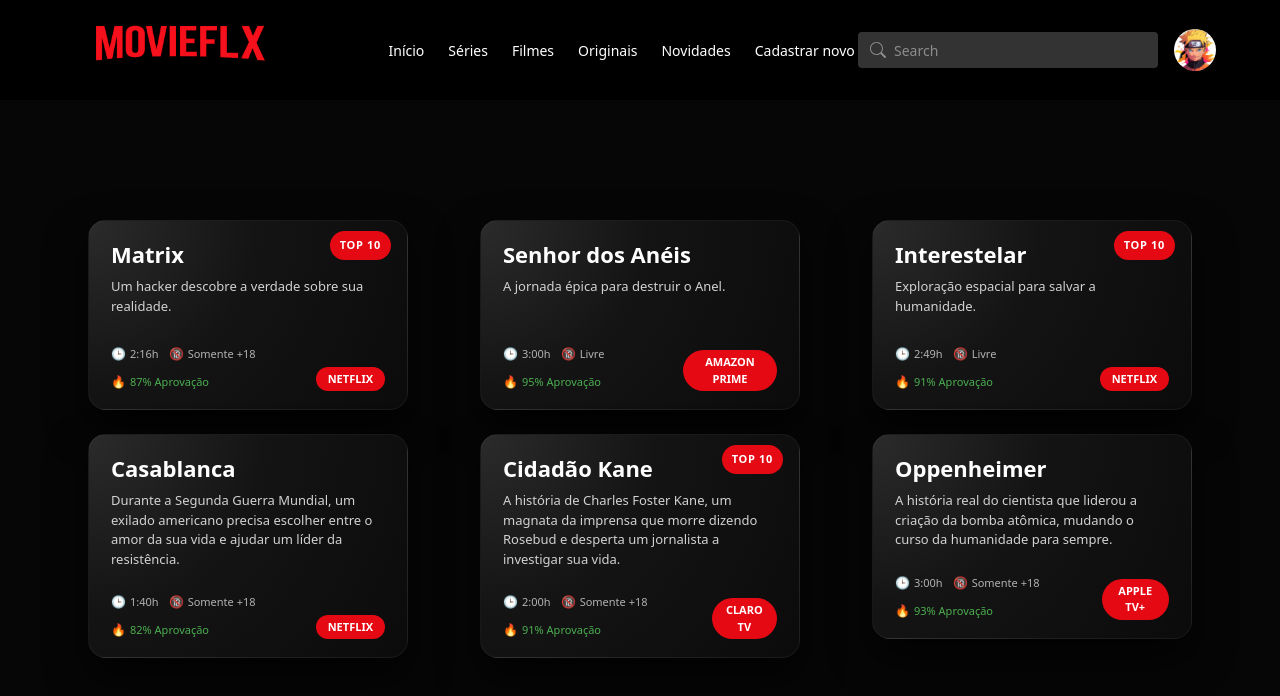
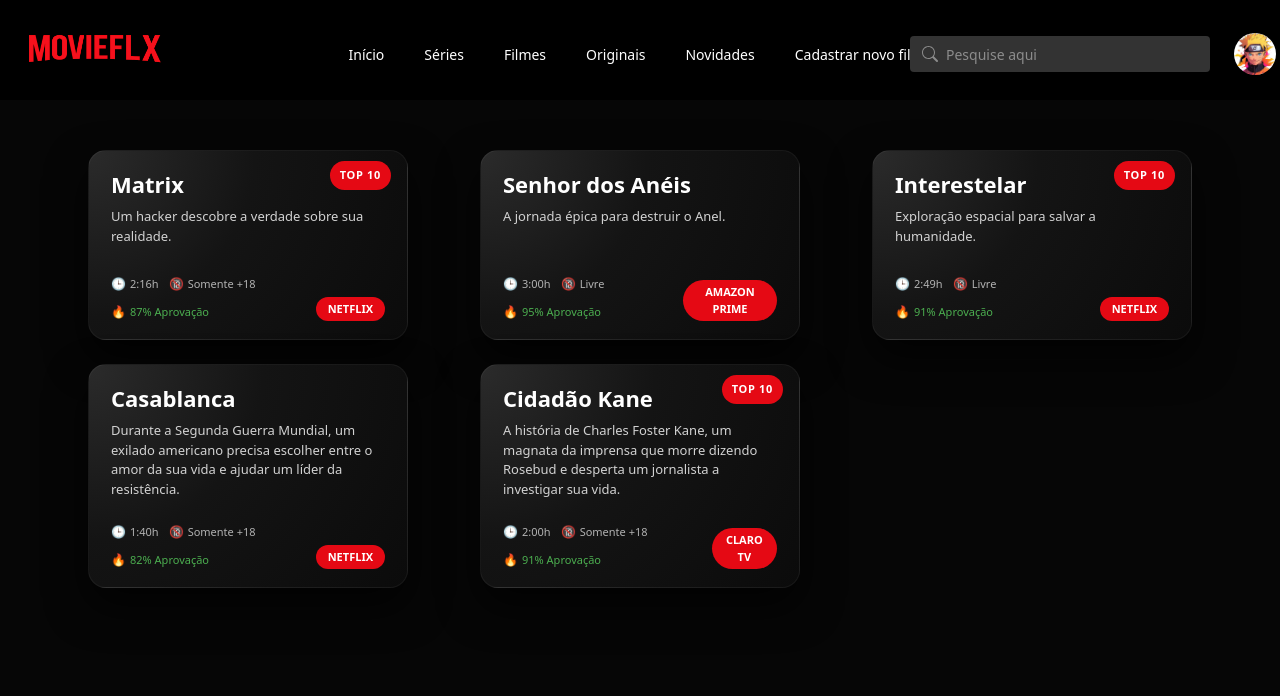
Before and after one commit to joosephlr/angular-movie-flx, an Angular app: page / in a window 1280 px wide. Shown: the top 696 px of the page. Built offline with nearby package versions, Linux system fonts and the light colour scheme.

Commit message:
criado css responsivo para o header

```diff
--- a/src/app/components/logged/header/header.html
+++ b/src/app/components/logged/header/header.html
@@ -1,27 +1,94 @@
-<div id="header">
-    <div class="logo">
-        <img src="/images/movieflx-image.png" alt="logo">
+<nav id="header" class="navbar navbar-expand-lg navbar-dark px-1" style="background: #000 !important; z-index: 2; position: relative; padding-top: 8px; padding-bottom: 0;">
+    <div class="container-fluid px-0" style="padding-top: 0 !important; padding-bottom: 0 !important;">
+        <div class="w-100 d-flex align-items-center flex-wrap flex-lg-nowrap" style="position:relative;">
+            <!-- Logo -->
+            <a class="navbar-brand d-flex align-items-center me-3" [routerLink]="['']" style="padding-top: 0; padding-bottom: 0;">
+                <img src="/images/movieflx-image.png" alt="logo" style="max-height:130px;">
+            </a>
+            <!-- Toggler button for mobile (visível apenas em telas menores) -->
+            <button
+                class="navbar-toggler d-lg-none ms-auto"
+                type="button"
+                style="margin-top: 0; margin-bottom: 0;"
+                [attr.aria-expanded]="isNavbarCollapsed ? 'true' : 'false'"
+                aria-label="Toggle navigation"
+                (click)="isNavbarCollapsed = !isNavbarCollapsed">
+                <span class="navbar-toggler-icon"></span>
+            </button>
+
+            <!-- Fundo preto agora cobre apenas o menu dropdown, sem cobrir o logo e toggler -->
+            <div
+                *ngIf="isNavbarCollapsed"
+                class="navbar-backdrop"
+                style="
+                    position: absolute;
+                    top: 100%;
+                    left: 0;
+                    right: 0;
+                    height: 300px; /* Ajuste a altura conforme as opções visíveis */
+                    background: rgba(0,0,0,0.98);
+                    z-index: 1000;
+                    transition: background 0.3s;
+                ">
             </div>
 
-    <nav class="nav-links">
+            <div class="navbar-collapse d-lg-flex align-items-center"
+                [class.collapse]="!isNavbarCollapsed"
+                [class.show]="isNavbarCollapsed"
+                id="navbarMovieflx"
+                style="z-index: 2000; position: static; width: auto; background: transparent;">
+                <!-- Left: Nav Links -->
+                <ul class="navbar-nav me-auto mb-2 mb-lg-0 nav-links"
+                    [ngClass]="{
+                        'd-flex align-items-center flex-row': !isNavbarCollapsed,
+                        'd-flex flex-column w-100 text-center mt-3': isNavbarCollapsed
+                    }"
+                >
+                    <li class="nav-item">
                         <a href="#" class="nav-link">Início</a>
+                    </li>
+                    <li class="nav-item">
                         <a href="#" class="nav-link">Séries</a>
+                    </li>
+                    <li class="nav-item">
                         <a href="#" class="nav-link">Filmes</a>
+                    </li>
+                    <li class="nav-item">
                         <a href="#" class="nav-link">Originais</a>
+                    </li>
+                    <li class="nav-item">
                         <a href="#" class="nav-link">Novidades</a>
+                    </li>
+                    <li class="nav-item">
                         <a [routerLink]="['/novo-filme']" routerLinkActive="active" class="nav-link">Cadastrar novo filme</a>
-    </nav>
-
-    <div class="right-section">
-        <div class="search-container">
-            <input type="text" class="search-input" placeholder="Search">
+                    </li>
+                </ul>
+                <!-- Right: Search and Avatar -->
+                <div
+                    class="right-section d-flex align-items-center gap-3 mt-2 mt-lg-0"
+                    [ngClass]="{
+                        'ms-auto': !isNavbarCollapsed,
+                        'justify-content-center w-100': isNavbarCollapsed
+                    }"
+                    [ngStyle]="isNavbarCollapsed ? {
+                        'background': 'rgba(0,0,0,0.98)',
+                        'position': 'relative',
+                        'z-index': 1500,
+                        'padding': '18px 0',
+                        'width': '100%'
+                    } : {}"
+                >
+                    <div class="search-container position-relative">
+                        <input type="text" class="search-input form-control" placeholder="Pesquise aqui" style="min-width:180px;">
                         <svg class="search-icon" width="16" height="16" viewBox="0 0 16 16" fill="none" xmlns="http://www.w3.org/2000/svg">
                             <path d="M11.7422 10.3439C12.5329 9.2673 13 8.01432 13 6.5C13 2.91015 10.0899 0 6.5 0C2.91015 0 0 2.91015 0 6.5C0 10.0899 2.91015 13 6.5 13C8.01432 13 9.2673 12.5329 10.3439 11.7422L14.2929 15.6914C14.6834 16.0819 15.3166 16.0819 15.7071 15.6914C16.0976 15.3009 16.0976 14.6677 15.7071 14.2772L11.7422 10.3439ZM12 6.5C12 9.53757 9.53757 12 6.5 12C3.46243 12 1 9.53757 1 6.5C1 3.46243 3.46243 1 6.5 1C9.53757 1 12 3.46243 12 6.5Z" fill="#8c8c8c"/>
                         </svg>
                     </div>
-
-        <div class="avatar-container">
-            <img src="/images/avatar.jpg" alt="Avatar" class="avatar">
+                    <div class="avatar-container ms-2">
+                        <img src="/images/avatar.jpg" alt="Avatar" class="avatar" style="width:42px; height:42px;">
                     </div>
                 </div>
             </div>
+        </div>
+    </div>
+</nav>
--- a/src/app/components/logged/header/header.ts
+++ b/src/app/components/logged/header/header.ts
@@ -1,12 +1,14 @@
+import { CommonModule } from '@angular/common';
 import { Component } from '@angular/core';
 import { RouterLink, RouterLinkActive } from '@angular/router';
 
 @Component({
   selector: 'app-header',
-  imports: [RouterLink, RouterLinkActive],
+  imports: [RouterLink, RouterLinkActive, CommonModule],
   templateUrl: './header.html',
   styleUrl: './header.css',
 })
 export class Header {
+isNavbarCollapsed: any;
 
 }
--- a/src/app/pages/logged/home/home.css
+++ b/src/app/pages/logged/home/home.css
@@ -5,7 +5,7 @@
 }
 
 .home-container {
-    padding: 120px 5% 40px;
+    padding: 50px 5% 40px;
     box-sizing: border-box;
     height: 100vh;
     overflow-y: auto;
@@ -22,7 +22,7 @@
 
 @media (max-width: 480px) {
     .home-container {
-        padding-top: 110px;
+        padding-top: 50px;
         padding-inline: 16px;
     }
 
--- a/src/app/pages/logged/home/home.ts
+++ b/src/app/pages/logged/home/home.ts
@@ -64,15 +64,5 @@
       provider: 'CLARO TV',
       isTop10: true,
     },
-    {
-      id: 6,
-      title: 'Oppenheimer',
-      description: 'A história real do cientista que liderou a criação da bomba atômica, mudando o curso da humanidade para sempre.',
-      duration: '3:00h',
-      ageRating: 'Somente +18',
-      approval: 93,
-      provider: 'APPLE TV+',
-      isTop10: false,
-    }
   ];
 }
```
Lines whose indentation alone changed are shown as unchanged.
